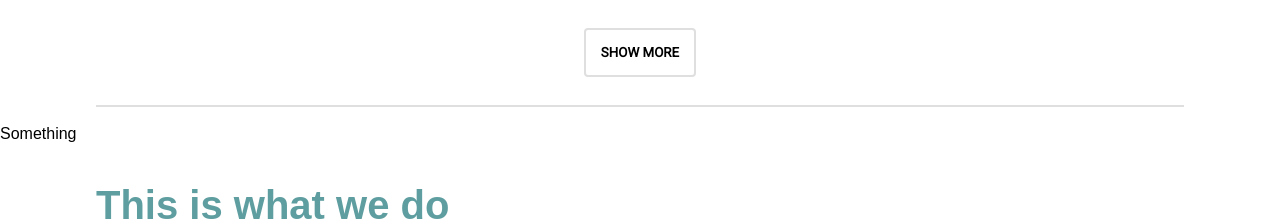
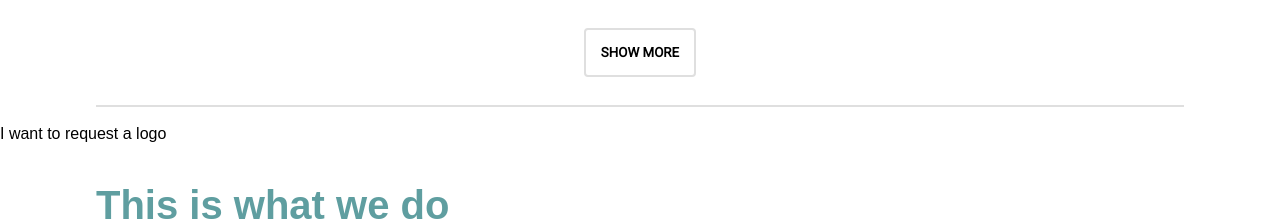
Before and after one commit to nahomtefera/design_studio, a React (Create React App) app: page / in a window 1280 px wide. Shown: the part 1060-1281 px from the top of the page. Built offline with nearby package versions, Linux system fonts and the light colour scheme.

Commit message:
created new component LogoRequest which will handle requests for logos

```diff
--- a/src/App.js
+++ b/src/App.js
@@ -16,7 +16,7 @@ class App extends Component {
 
     this.state = {
       start_request: true,
-      request_service: "",
+      service_requested: "",
     }
 
     this.startRequest = this.startRequest.bind(this);
@@ -49,6 +49,7 @@ class App extends Component {
             "show":
             "hide"
           }
+          serviceRequested={this.state.service_requested}
         />
         <Portfolio />
         <GetSupport />
--- /dev/null
+++ b/src/components/logo-request/logo-request.jsx
@@ -0,0 +1,15 @@
+import React, {Component} from 'react';
+import './logo-request';
+
+class LogoRequest extends Component {
+
+    render(){
+        return (
+            <div>
+                I want to request a logo
+            </div>
+        )
+    }
+}
+
+export default LogoRequest;
--- a/src/components/request-design/request-design.jsx
+++ b/src/components/request-design/request-design.jsx
@@ -1,5 +1,6 @@
 import React, {Component} from 'react';
 import './request-design.css';
+import LogoRequest from '../logo-request/logo-request';
 
 class RequestDesign extends Component {
 
@@ -9,8 +10,8 @@ class RequestDesign extends Component {
 
     render() {
         return (
-            <div className={this.props.className}>
-                Something
+            <div className={this.props.className }>
+                <LogoRequest />
             </div>
         )
     }
```
Also changed, not shown: src/components/logo-request/logo-request.css (added).
